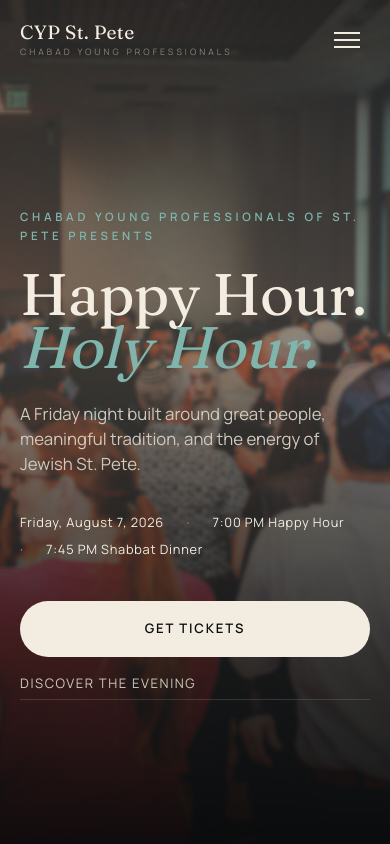
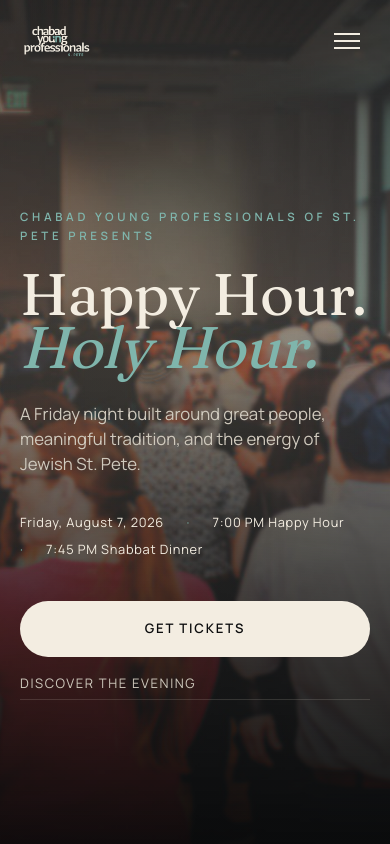
Before and after one commit to mendel-ctrl/cypshabbat, a plain HTML site: page index.html in a window 390 px wide. Shown: the top 844 px of the page. Drawn offline with Linux system fonts and the light colour scheme.

Commit message:
Add CYP logo (recolored cream/teal) to nav, linked to chabadyoungsp.com

```diff
--- a/index.html
+++ b/index.html
@@ -105,8 +105,10 @@
   padding:.9rem var(--gutter);
   border-bottom:1px solid var(--line);
 }
-.nav__logo{font-family:var(--serif);font-size:1.35rem;color:var(--cream);letter-spacing:.02em;display:flex;flex-direction:column;line-height:1}
-.nav__logo small{font-family:var(--sans);font-size:.55rem;letter-spacing:.34em;color:var(--dim);text-transform:uppercase;margin-top:.35rem}
+.nav__logo{display:inline-flex;align-items:center}
+.nav__logo img{height:46px;width:auto;display:block;transition:opacity .3s ease}
+.nav__logo:hover img{opacity:.82}
+.nav.scrolled .nav__logo img{height:40px;transition:height .4s ease,opacity .3s ease}
 .nav__links{display:flex;align-items:center;gap:2.2rem}
 .nav__links a{font-size:.78rem;letter-spacing:.12em;text-transform:uppercase;color:var(--soft);transition:color .25s}
 .nav__links a:hover{color:var(--cream)}
@@ -388,7 +390,7 @@
   .details__cta .btn{width:100%;text-align:center}
   /* bigger, easier menu button */
   .nav__toggle{padding:.6rem}
-  .nav__logo{font-size:1.2rem}
+  .nav__logo img{height:38px}
   /* tier cards a touch more compact */
   .tier{padding:1.8rem 1.2rem}
   .tier__price{font-size:3rem}
@@ -419,7 +421,9 @@
      NAVIGATION
      ============================================================ -->
 <nav class="nav" id="nav">
-  <a href="#top" class="nav__logo">CYP St. Pete<small>Chabad Young Professionals</small></a>
+  <a href="https://www.chabadyoungsp.com" class="nav__logo" aria-label="Chabad Young Professionals of St. Pete — home">
+    <img src="images/logo.png" alt="Chabad Young Professionals of St. Pete">
+  </a>
   <div class="nav__links">
     <a href="#evening">The Evening</a>
     <a href="#experience">Experience</a>
```
Also changed, not shown: images/logo.png (added), logo_light.png (added), logo_preview_on_dark.png (added), logo_trim.png (added).
